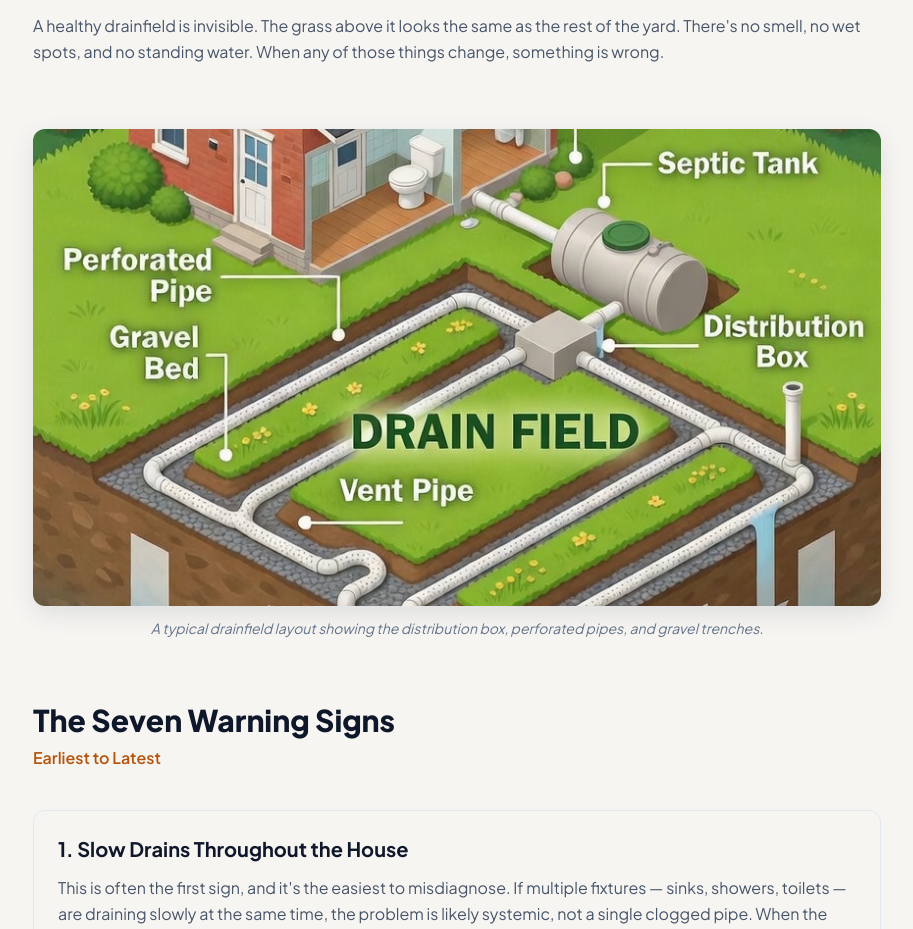
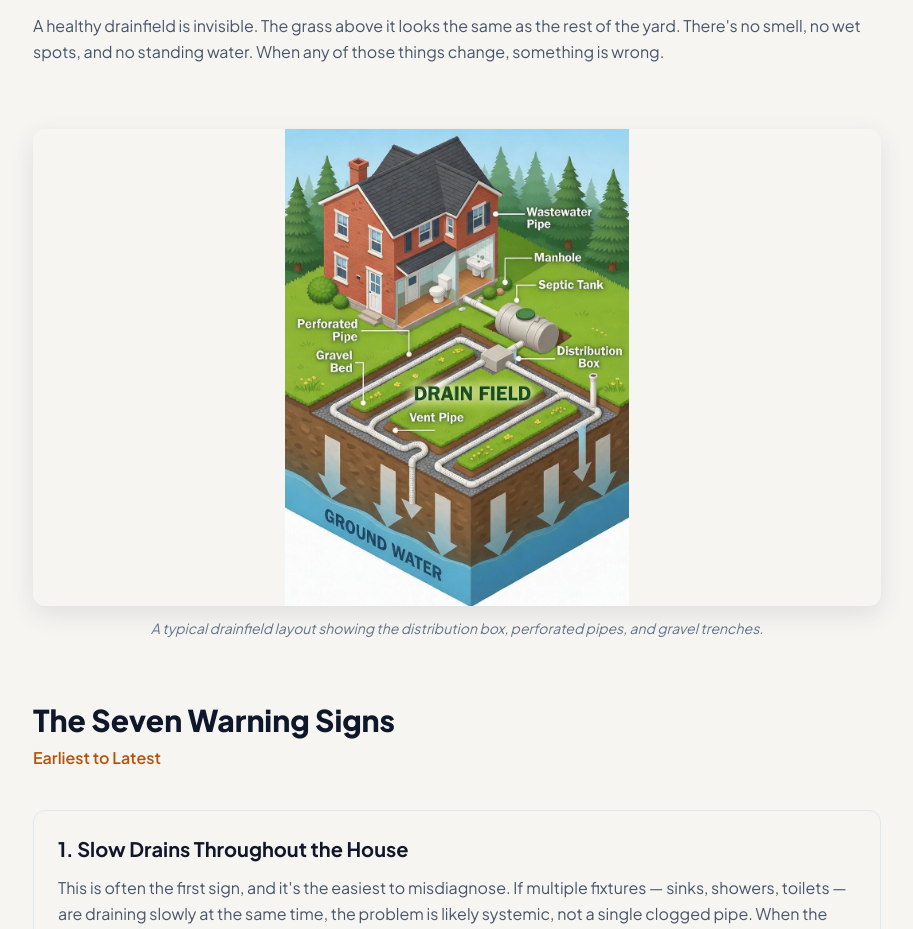
Before and after one commit to thebasementguide2026/theseptic.guide-, a Next.js app: page /problems/drainfield-failing in a window 1280 px wide. Shown: the part 1380-2309 px from the top of the page, without its empty margins (183-1096 px from the left). Built offline with nearby package versions, Linux system fonts and the light colour scheme.

Commit message:
Fix embedded image to show full image with object-contain

```diff
--- a/app/problems/drainfield-failing/page.tsx
+++ b/app/problems/drainfield-failing/page.tsx
@@ -159,7 +159,7 @@ export default function DrainfieldFailing() {
               src='/drainfieldexample.jpg'
               alt='Diagram showing the components of a septic drainfield system including perforated pipes, distribution box, and soil layers'
               fill
-              className='object-cover'
+              className='object-contain'
             />
           </div>
           <p className='text-sm text-slate-500 mt-3 text-center italic'>A typical drainfield layout showing the distribution box, perforated pipes, and gravel trenches.</p>
```
